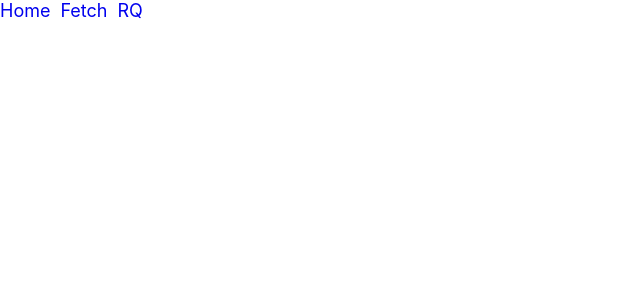
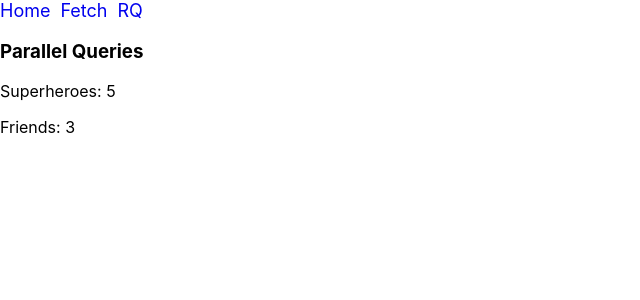
Before and after one commit to ZakriaJanjua/React-Query, a React (Create React App) app: page /parallel in a window 1280 px wide. Before the commit this address had no page. Shown: the top 300 px of the page, without its empty margins (0-640 px from the left). Built offline with nearby package versions, Linux system fonts and the light colour scheme; data requests are answered from the project's data file.

Commit message:
feat: parallel queries

```diff
--- a/db.json
+++ b/db.json
@@ -25,5 +25,19 @@
          "name": "Ant Man",
          "alterEgo": "John"
       }
+   ],
+   "friends": [
+      {
+         "id": 1,
+         "name": "Chandler"
+      },
+      {
+         "id": 2,
+         "name": "Monica"
+      },
+      {
+         "id": 3,
+         "name": "Ross"
+      }
    ]
 }
--- a/src/App.js
+++ b/src/App.js
@@ -1,9 +1,10 @@
 import Home from './pages/Home';
 import SuperheroFetch from './pages/SuperheroFetch';
 import SuperheroRQ from './pages/SuperheroRQ';
+import SuperheroRQSingle from './pages/SuperheroRQSingle';
+import ParallelQueries from './pages/ParallelQueries';
 import { Route, Routes } from 'react-router-dom';
 import Links from './components/Links';
-import SuperheroRQSingle from './pages/SuperheroRQSingle';
 function App() {
 	return (
 		<>
@@ -13,6 +14,7 @@ function App() {
 				<Route path='/fetch' element={<SuperheroFetch />} />
 				<Route path='/rq/:heroId' element={<SuperheroRQSingle />} />
 				<Route path='/rq' element={<SuperheroRQ />} />
+				<Route path='/parallel' element={<ParallelQueries />} />
 			</Routes>
 		</>
 	);
--- /dev/null
+++ b/src/pages/ParallelQueries.jsx
@@ -0,0 +1,22 @@
+import { useQuery } from 'react-query';
+import axios from 'axios';
+
+const fetchSuperheroes = async () => {
+	return axios.get('http://localhost:5000/superheroes');
+};
+
+const fetchFriends = async () => {
+	return axios.get('http://localhost:5000/friends');
+};
+
+export default function ParallelQueries() {
+	const { data: superheroes } = useQuery('superheroes', fetchSuperheroes);
+	const { data: friends } = useQuery('friends', fetchFriends);
+	return (
+		<>
+			<h3>Parallel Queries</h3>
+			<p>Superheroes: {superheroes?.data?.length}</p>
+			<p>Friends: {friends?.data?.length}</p>
+		</>
+	);
+}
```
